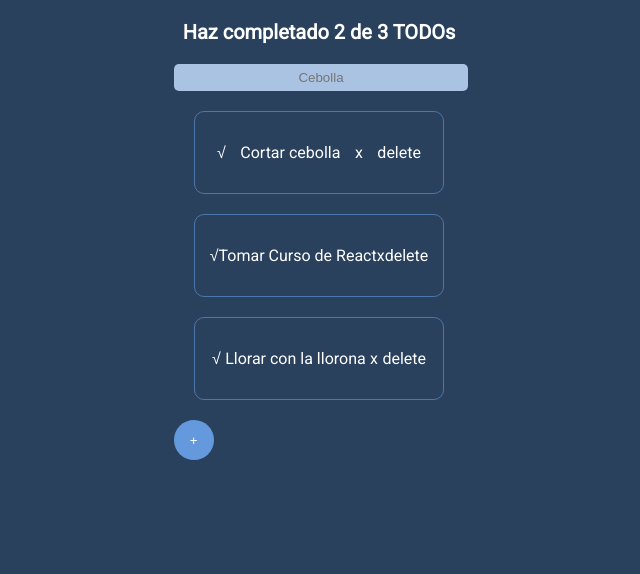
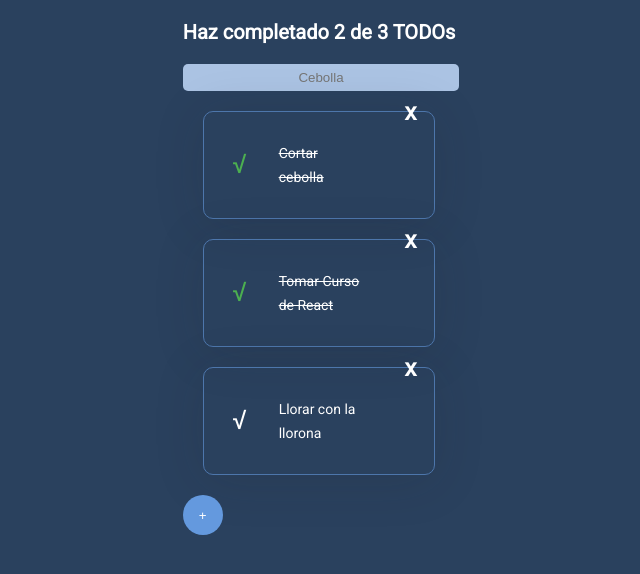
Before and after one commit to stiven45ruiz/ToDo-React, a React (Create React App) app: page / in a window 1280 px wide. Shown: the top 574 px of the page, without its empty margins (321-961 px from the left). Built offline with nearby package versions, Linux system fonts and the light colour scheme.

Commit message:
Maquetacion

```diff
--- a/src/App.js
+++ b/src/App.js
@@ -9,9 +9,9 @@ import { CreatetodoButton } from "./CreatetodoButton";
 //import './App.css';
 
 const todos = [
-  { text: 'Cortar cebolla', complete: false },
-  { text: 'Tomar Curso de React', complete: false },
-  { text: 'Llorar con la llorona', complete: false }
+  { text: 'Cortar cebolla', completed: true },
+  { text: 'Tomar Curso de React', completed: true },
+  { text: 'Llorar con la llorona', completed: false }
 ]
 
 function App() {
@@ -21,7 +21,10 @@ function App() {
       <TodoSearch/>
       <TodoList>
         {todos.map(todo => (
-          <TodoItem key={todo.text} text={todo.text}/>
+          <TodoItem
+            key={todo.text}
+            text={todo.text}
+            completed={todo.completed}/>
         ))}
       </TodoList>
       <CreatetodoButton/>
--- a/src/CreatetodoButton.css
+++ b/src/CreatetodoButton.css
@@ -5,8 +5,12 @@
     border: none;
     color: white;
     background-color: #6499DE;
+
+    transform: rotate(0);
+    transition: .3s ease;
 }
 .CreatetodoButton:hover{
     cursor: pointer;
+    transform: rotate(230deg);
     background-color: #62C8F5;
 }
--- a/src/TodoItem.css
+++ b/src/TodoItem.css
@@ -1,12 +1,54 @@
-.TodoItem{
-    margin: 20px 0;
-    padding: 15px;
-    border: solid 1px #4D76AB;
-    border-radius: 10px;
-    display: flex;
-    align-items: center;
-    justify-content: space-around;
-}
+
 .TodoItem:hover{
     cursor: pointer;
 }
+.TodoItem {
+  position: relative;
+  display: flex;
+  justify-content: space-around;
+  align-items: center;
+  box-shadow: 0px 5px 50px rgba(32, 35, 41, 0.15);
+  margin: 20px 0;
+  padding: 15px;
+  border: solid 1px #4D76AB;
+  border-radius: 10px;
+}
+
+.TodoItem-p {
+  width: calc(100% - 120px);
+  font-size: 14px;
+  line-height: 24px;
+  font-weight: 400;
+}
+.TodoItem-p--complete {
+  text-decoration: line-through;
+}
+
+.Icon {
+  cursor: pointer;
+  display: flex;
+  justify-content: center;
+  align-items: center;
+  height: 48px;
+  width: 48px;
+  font-size: 24px;
+  font-weight: bold;
+  /* background-color: #CCC; */
+}
+
+.Icon-check {
+  position: absolute;
+  left: 12px;
+}
+.Icon-check--active {
+  color: #4caf50;
+}
+
+.Icon-delete {
+  position: absolute;
+  top: -24px;
+  right: 0;
+}
+.Icon-delete:hover {
+  color: red;
+}
--- a/src/TodoItem.js
+++ b/src/TodoItem.js
@@ -10,8 +10,7 @@ function TodoItem(props){
             <p className={`TodoItem-p ${props.completed && 'TodoItem-p--complete'}`}>
                 {props.text}
             </p>
-            <span>x</span>
-            <span className="material-icons-outlined">delete</span>
+            <span className="Icon Icon-delete">x</span>
         </li>
     );
 }
```
